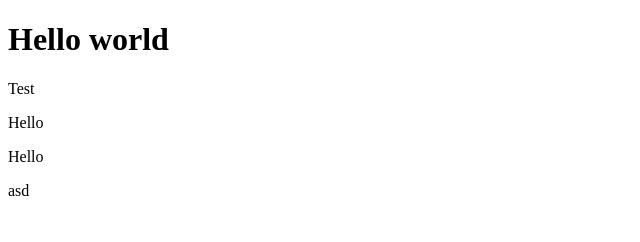
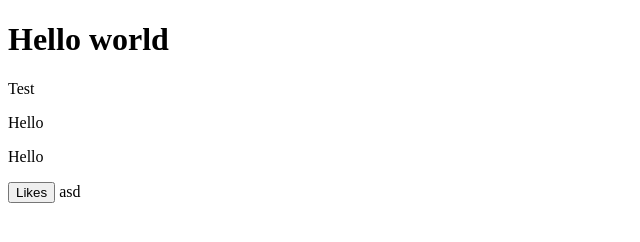
Before and after one commit to sergeibelialov1234/test1, a plain HTML site: page index.html in a window 1280 px wide. Shown: the whole page, without its empty margins (0-640 px from the left). Drawn offline with Linux system fonts and the light colour scheme.

Commit message:
add likes button

```diff
--- a/index.html
+++ b/index.html
@@ -10,5 +10,6 @@
     <p>Test</p>
     Hello
 <p>Hello</p>
+<button>Likes</button>
 </body>
 </html>asd
```
